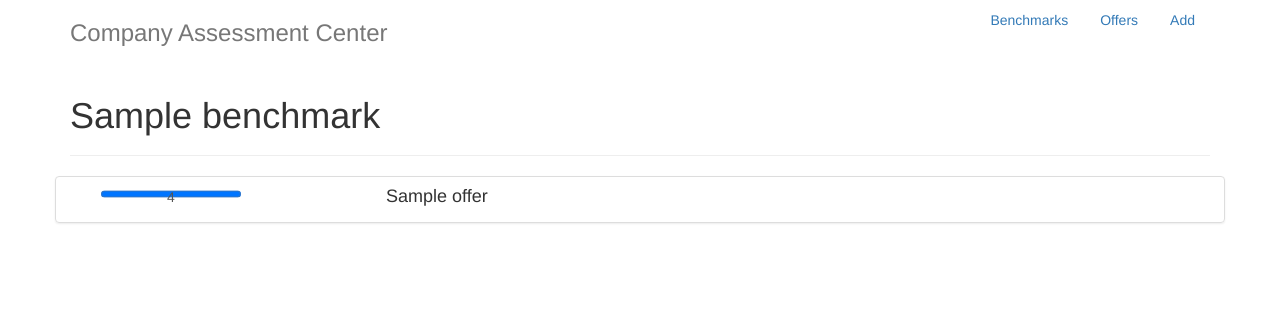
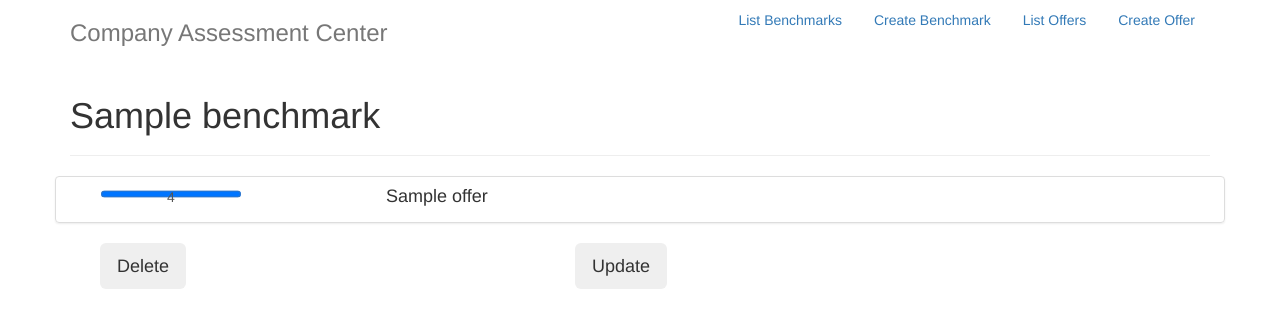
Before and after one commit to thomaskeck/CompanyAssessmentCenter, a Django app: page /assessmentcenter/benchmarks/1/show/ in a window 1280 px wide. Shown: the top 328 px of the page. Run offline with Django 3.2, Linux system fonts and the light colour scheme; tables that the repository leaves empty hold one stand-in row (values such as "Sample post"); some libraries are stand-ins or nearby versions.

Commit message:
Implemented delete and update for everything

```diff
--- a/assessmentcenter/templates/assessmentcenter/base.html
+++ b/assessmentcenter/templates/assessmentcenter/base.html
@@ -16,9 +16,10 @@ progress:after {
       <div class="header clearfix">
         <nav>
           <ul class="nav nav-pills pull-right">
-            <li role="presentation"><a href="{% url 'ac:benchmarks' %}">Benchmarks</a></li>
-            <li role="presentation"><a href="{% url 'ac:offers' %}">Offers</a></li>
-            <li role="presentation"><a href="{% url 'ac:offer_add' %}">Add</a></li>
+            <li role="presentation"><a href="{% url 'ac:benchmark_list' %}">List Benchmarks</a></li>
+            <li role="presentation"><a href="{% url 'ac:benchmark_create' %}">Create Benchmark</a></li>
+            <li role="presentation"><a href="{% url 'ac:offer_list' %}">List Offers</a></li>
+            <li role="presentation"><a href="{% url 'ac:offer_create' %}">Create Offer</a></li>
           </ul>
         </nav>
         <h3 class="text-muted">Company Assessment Center</h3>
--- a/assessmentcenter/templates/assessmentcenter/benchmark_detail.html
+++ b/assessmentcenter/templates/assessmentcenter/benchmark_detail.html
@@ -8,7 +8,7 @@
       <div class="row">
         <ul class="list-group">
           {% for rating in benchmark.rating_set.all %}
-              <a href="{% url 'ac:offer_show' rating.offer.id %}" class="list-group-item">
+              <a href="{% url 'ac:offer_detail' rating.offer.id %}" class="list-group-item">
               <div class="container">
               <div class="col-sm-3">
                 <progress max="4" value="{{ rating.rating }}"></progress>
@@ -24,4 +24,18 @@
 {% else %}
     <p>There are no ratings for this benchmark.</p>
 {% endif %}
+  <div class="container">
+    <div class="col-sm-5">
+      <form action="{% url 'ac:benchmark_delete' benchmark.id %}" method="get">
+      {% csrf_token %}
+        <button type="submit" class="btn btn-lg">Delete</button>
+      </form>
+    </div>
+    <div class="col-sm-5">
+      <form action="{% url 'ac:benchmark_update' benchmark.id %}" method="get">
+      {% csrf_token %}
+        <button type="submit" class="btn btn-lg">Update</button>
+      </form>
+    </div>
+  </div>
 {% endblock %}
--- a/assessmentcenter/templates/assessmentcenter/offer_add.html
+++ b/assessmentcenter/templates/assessmentcenter/benchmark_form.html
@@ -4,9 +4,9 @@
 
 <div class="container">
 <div class="page-header">
-  <h1>Add a new Offer by a Company</h1>
+  <h1>Benchmark</h1>
 </div>
-<form action="{% url 'ac:offer_add' %}" method="post">
+<form action="" method="post">
       {% csrf_token %}
 			{% for field in form %}
 					<div class="form-group row">
@@ -20,7 +20,7 @@
 							</div>
 					</div>
 			{% endfor %}
-      <button type="submit"  class="btn btn-lg btn-success">Submit</button>
+      <button type="submit"  class="btn btn-lg btn-success" value="Save">Submit</button>
 </form>
 </div>
 {% endblock %}
--- a/assessmentcenter/templates/assessmentcenter/benchmark_list.html
+++ b/assessmentcenter/templates/assessmentcenter/benchmark_list.html
@@ -8,7 +8,7 @@
       <div class="row">
         <ul class="list-group">
           {% for benchmark in benchmark_list %}
-              <a href="{% url 'ac:benchmark_show' benchmark.id %}" class="list-group-item">
+              <a href="{% url 'ac:benchmark_detail' benchmark.id %}" class="list-group-item">
               <div class="container">
               <div class="col-sm-3">
                 <h4 class="list-group-item-heading">{{ benchmark.weight }}</h4>
--- a/assessmentcenter/templates/assessmentcenter/offer_list.html
+++ b/assessmentcenter/templates/assessmentcenter/offer_list.html
@@ -8,7 +8,7 @@
       <div class="row">
         <ul class="list-group">
           {% for offer in offer_list %}
-              <a href="{% url 'ac:offer_show' offer.id %}" class="list-group-item">
+              <a href="{% url 'ac:offer_detail' offer.id %}" class="list-group-item">
               <div class="container">
               <div class="col-sm-3">
                 <h4 class="list-group-item-heading">{{ offer.deadline }}</h4>
@@ -18,7 +18,7 @@
               <p class="list-group-item-text">{{ offer.description }}</p>
               </div>
               <div class="col-sm-1">
-                <progress max="100" value="{% widthratio offer.rating__rating__avg 4 100 %}"></progress>
+                <progress max="100" value="{% widthratio offer.weighted_avg 4 100 %}"></progress>
               </div>
               </div>
             </a>
--- a/assessmentcenter/urls.py
+++ b/assessmentcenter/urls.py
@@ -5,10 +5,15 @@ from . import views
 app_name = 'ac'
 
 urlpatterns = [
-    url(r'^offers/$', views.OffersView.as_view(), name='offers'),
-    url(r'^offers/add/$', views.OfferFormView.as_view(), name='offer_add'),
-    url(r'^offers/(?P<pk>[0-9]+)/delete/$', views.offer_delete, name='offer_delete'),
-    url(r'^offers/(?P<pk>[0-9]+)/show/$', views.OfferShowView.as_view(), name='offer_show'),
-    url(r'^benchmarks/$', views.BenchmarksView.as_view(), name='benchmarks'),
-    url(r'^benchmarks/(?P<pk>[0-9]+)/show/$', views.BenchmarkShowView.as_view(), name='benchmark_show'),
+    url(r'^$', views.OfferListView.as_view(), name='index'),
+    url(r'^offers/list/$', views.OfferListView.as_view(), name='offer_list'),
+    url(r'^offers/create/$', views.OfferCreateView.as_view(), name='offer_create'),
+    url(r'^offers/(?P<pk>[0-9]+)/update/$', views.OfferUpdateView.as_view(), name='offer_update'),
+    url(r'^offers/(?P<pk>[0-9]+)/delete/$', views.OfferDeleteView.as_view(), name='offer_delete'),
+    url(r'^offers/(?P<pk>[0-9]+)/show/$', views.OfferDetailView.as_view(), name='offer_detail'),
+    url(r'^benchmarks/list/$', views.BenchmarkListView.as_view(), name='benchmark_list'),
+    url(r'^benchmarks/create/$', views.BenchmarkCreateView.as_view(), name='benchmark_create'),
+    url(r'^benchmarks/(?P<pk>[0-9]+)/delete/$', views.BenchmarkDeleteView.as_view(), name='benchmark_delete'),
+    url(r'^benchmarks/(?P<pk>[0-9]+)/update/$', views.BenchmarkUpdateView.as_view(), name='benchmark_update'),
+    url(r'^benchmarks/(?P<pk>[0-9]+)/show/$', views.BenchmarkDetailView.as_view(), name='benchmark_detail'),
 ]
--- a/assessmentcenter/views.py
+++ b/assessmentcenter/views.py
@@ -2,9 +2,9 @@ import datetime
 
 from django.shortcuts import get_object_or_404, render
 from django.http import HttpResponseRedirect
-from django.urls import reverse
+from django.urls import reverse, reverse_lazy
 from django.views import generic, View
-from django.db.models import Count, Avg
+from django.db.models import Count, Avg, F, FloatField, Sum
 
 from django.utils.dateparse import parse_datetime
 from django import forms
@@ -12,28 +12,15 @@ from django import forms
 from .models import Benchmark, Offer, Rating
 
 
-class OffersView(generic.ListView):
+class OfferListView(generic.ListView):
     def get_queryset(self):
-        return Offer.objects.order_by('deadline').annotate(Avg('rating__rating'))
+        weighted_avg = (Sum(F('rating__rating')*F('rating__benchmark__weight'), output_field=FloatField())
+                       / Sum(F('rating__benchmark__weight'), output_field=FloatField()))
+        return Offer.objects.order_by('deadline').annotate(weighted_avg=weighted_avg)
 
 
-class BenchmarksView(generic.ListView):
-    def get_queryset(self):
-        return Benchmark.objects.order_by('weight')
-
-
-class OfferShowView(generic.DetailView):
+class OfferDetailView(generic.DetailView):
     model = Offer
-
-
-def offer_delete(request, pk):
-    offer = Offer.objects.get(pk=pk)
-    offer.delete()
-    return HttpResponseRedirect(reverse('ac:offers'))
-
-
-class BenchmarkShowView(generic.DetailView):
-    model = Benchmark
 
 
 class OfferForm(forms.Form):
@@ -46,8 +33,18 @@ class OfferForm(forms.Form):
         super(OfferForm, self).__init__(*args, **kwargs)
         self.benchmarks = Benchmark.objects.order_by('weight')
         for benchmark in self.benchmarks:
-            self.fields['bm_%s' %benchmark.id] = forms.IntegerField(label=benchmark.name, min_value=0, max_value=4, required=True,
+            self.fields['bm_%s' % benchmark.id] = forms.IntegerField(label=benchmark.name, min_value=0, max_value=4, required=True,
                     widget=forms.NumberInput(attrs={'type':'range', 'min': '0', 'max': '4', 'name': benchmark.name, 'class': 'form-control'}))
+        self.fields['offer_id'] = forms.IntegerField(label="", widget=forms.HiddenInput())
+
+    def init_fields(self, pk):
+        offer = Offer.objects.get(pk=pk)
+        self.fields['name'].initial = offer.name
+        self.fields['description'].initial = offer.description
+        self.fields['deadline'].initial = offer.deadline
+        self.fields['offer_id'].initial = pk
+        for rating in offer.rating_set.all():
+            self.fields['bm_%s' % rating.benchmark.id].initial = rating.rating
 
     def clean_deadline(self):
         deadline = self.cleaned_data['deadline']
@@ -55,7 +52,7 @@ class OfferForm(forms.Form):
                 raise forms.ValidationError(u'Deadline cannot be in the past: "%s"' % deadline)
         return deadline
 
-    def process(self):
+    def create_offer(self):
         cn = self.cleaned_data
         offer = Offer(name=cn['name'], description=cn['description'], deadline=cn['deadline'])
         offer.save()
@@ -63,10 +60,29 @@ class OfferForm(forms.Form):
             Rating(offer=offer, benchmark=benchmark, rating=cn['bm_%s' % benchmark.id]).save()
         return offer.id
 
+    def update_offer(self):
+        cn = self.cleaned_data
+        offer = Offer.objects.get(pk=cn['offer_id'])
+        offer.name = cn['name']
+        offer.description = cn['description']
+        offer.deadline = cn['deadline']
+        offer.save()
 
-class OfferFormView(View):
+        ratings = offer.rating_set.all()
+        for benchmark in self.benchmarks:
+            for rating in ratings:
+                if rating.benchmark == benchmark:
+                    break
+            else:
+                rating = Rating(offer=offer, benchmark=benchmark, rating=0)
+            rating.rating = cn['bm_%s' % benchmark.id]
+            rating.save()
+        return offer.id
+
+
+class OfferCreateView(View):
     form_class = OfferForm
-    template_name = 'assessmentcenter/offer_add.html'
+    template_name = 'assessmentcenter/offer_form.html'
 
     def get(self, request, *args, **kwargs):
         form = self.form_class()
@@ -75,6 +91,54 @@ class OfferFormView(View):
     def post(self, request, *args, **kwargs):
         form = self.form_class(request.POST)
         if form.is_valid():
-            offer_id = form.process()
-            return HttpResponseRedirect(reverse('ac:offer_show', args=(offer_id,)))
+            offer_id = form.create_offer()
+            return HttpResponseRedirect(reverse_lazy('ac:offer_detail', args=(offer_id,)))
         return render(request, self.template_name, {'form': form})
+
+
+class OfferUpdateView(View):
+    form_class = OfferForm
+    template_name = 'assessmentcenter/offer_form.html'
+
+    def get(self, request, pk, *args, **kwargs):
+        form = self.form_class()
+        form.init_fields(pk)
+        return render(request, self.template_name, {'form': form})
+
+    def post(self, request, *args, **kwargs):
+        form = self.form_class(request.POST)
+        if form.is_valid():
+            offer_id = form.update_offer()
+            return HttpResponseRedirect(reverse_lazy('ac:offer_detail', args=(offer_id,)))
+        return render(request, self.template_name, {'form': form})
+
+
+class OfferDeleteView(generic.edit.DeleteView):
+    model = Offer
+    success_url = reverse_lazy('ac:offer_list')
+
+
+class BenchmarkListView(generic.ListView):
+    def get_queryset(self):
+        return Benchmark.objects.order_by('weight')
+
+
+class BenchmarkDetailView(generic.DetailView):
+    model = Benchmark
+
+
+class BenchmarkCreateView(generic.edit.CreateView):
+    model = Benchmark
+    fields = ['name', 'weight']
+    success_url = reverse_lazy('ac:benchmark_list')
+
+
+class BenchmarkUpdateView(generic.edit.UpdateView):
+    model = Benchmark
+    fields = ['name', 'weight']
+    success_url = reverse_lazy('ac:benchmark_list')
+
+
+class BenchmarkDeleteView(generic.edit.DeleteView):
+    model = Benchmark
+    success_url = reverse_lazy('ac:benchmark_list')
```
Also changed, not shown: assessmentcenter/templates/assessmentcenter/benchmark_confirm_delete.html (added, +18 -0 lines), assessmentcenter/templates/assessmentcenter/offer_confirm_delete.html (added, +18 -0 lines), assessmentcenter/templates/assessmentcenter/offer_detail.html (+10 -4 lines), assessmentcenter/templates/assessmentcenter/offer_form.html (added, +26 -0 lines).
